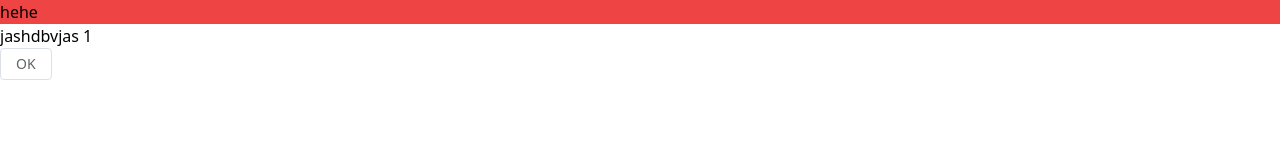
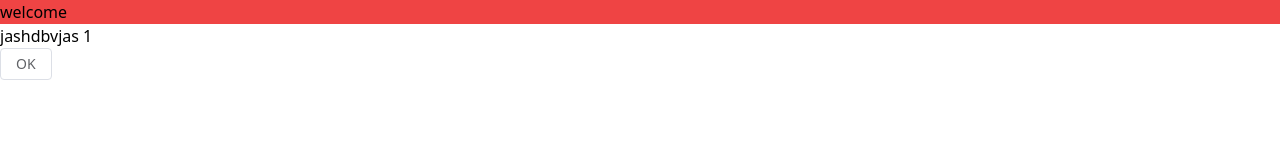
Before and after one commit to manhweird20112000/nuxt-boilerplate-ts, a Nuxt app: page / in a window 1280 px wide. Shown: the top 160 px of the page. Built offline with nearby package versions, Linux system fonts and the light colour scheme.

Commit message:
add multi lang

```diff
--- a/app.vue
+++ b/app.vue
@@ -6,7 +6,7 @@ const message = ref<IResponse>({ message: 'OK' })
 
 <template>
   <div>
-    <div class="bg-red-500">hehe</div>
+    <div class="bg-red-500">{{ $t('welcome') }}</div>
     <common-field />
     <el-button>OK</el-button>
   </div>
--- /dev/null
+++ b/infra/i18n/index.ts
@@ -0,0 +1,9 @@
+import jp from '~/lang/jp.json'
+export default defineI18nConfig(() => ({
+  legacy: false,
+  locale: 'jp',
+  defaultLocale: 'jp',
+  messages: {
+    jp
+  }
+}))
--- /dev/null
+++ b/lang/jp.json
@@ -0,0 +1,3 @@
+{
+    "welcome": "Stu"
+}
--- a/nuxt.config.ts
+++ b/nuxt.config.ts
@@ -54,7 +54,7 @@ export default defineNuxtConfig({
       autoprefixer: {}
     }
   },
-  modules: ['@pinia/nuxt', '@nuxtjs/sitemap', '@element-plus/nuxt', '@nuxtjs/robots', 'nuxt-typed-router'],
+  modules: ['@pinia/nuxt', '@nuxtjs/sitemap', '@element-plus/nuxt', '@nuxtjs/robots', 'nuxt-typed-router', '@nuxtjs/i18n'],
   vite: {
     resolve: {
       alias: {
@@ -72,5 +72,8 @@ export default defineNuxtConfig({
   devServer: {
     host: '0.0.0.0',
     port: Number(process.env['PORT']) || 8000
+  },
+  i18n: {
+    vueI18n: './infra/i18n/index.ts'
   }
 })
--- a/package.json
+++ b/package.json
@@ -13,6 +13,7 @@
   },
   "dependencies": {
     "@element-plus/nuxt": "^1.0.9",
+    "@nuxtjs/i18n": "^8.3.1",
     "@nuxtjs/robots": "^3.0.0",
     "@nuxtjs/sitemap": "^5.1.4",
     "@pinia/nuxt": "^0.5.1",
```
Also changed, not shown: .eslintrc-auto-import.json, 1 other file (tests, documents, lock files or other folders).
